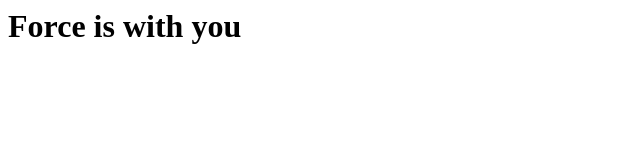
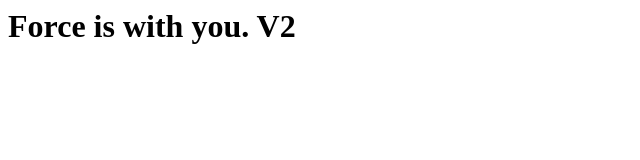
Before and after one commit to hobo-tech/firstgitrepo, a plain HTML site: page index.html in a window 1280 px wide. Shown: the full height of the page, 0-640 px from the left. Drawn offline with Linux system fonts and the light colour scheme.

Commit message:
second version

```diff
--- a/index.html
+++ b/index.html
@@ -1,5 +1,5 @@
 <html>
 <body>
-<h1> Force is with you </h1>
+<h1> Force is with you. V2</h1>
 </html>
 </body>
```
